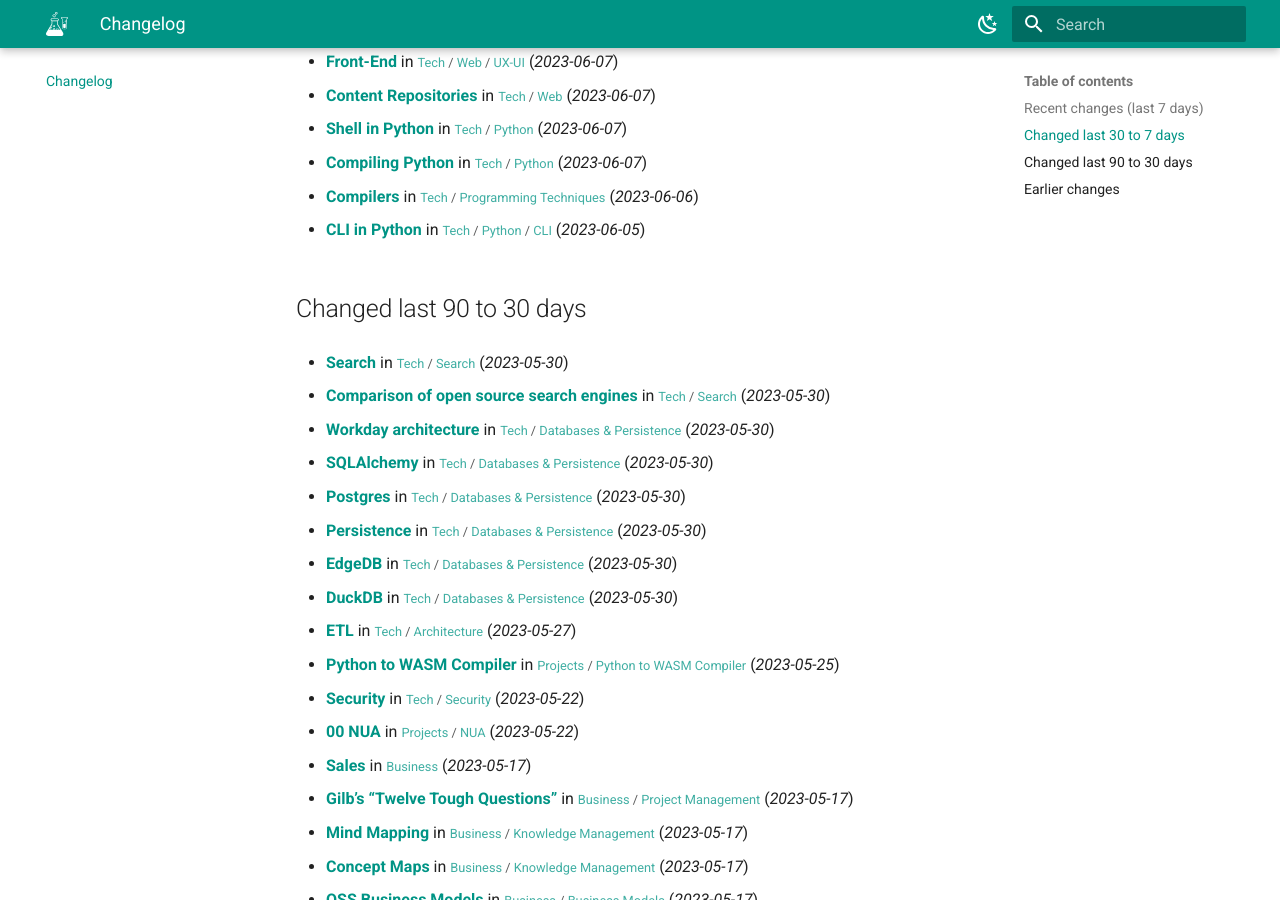
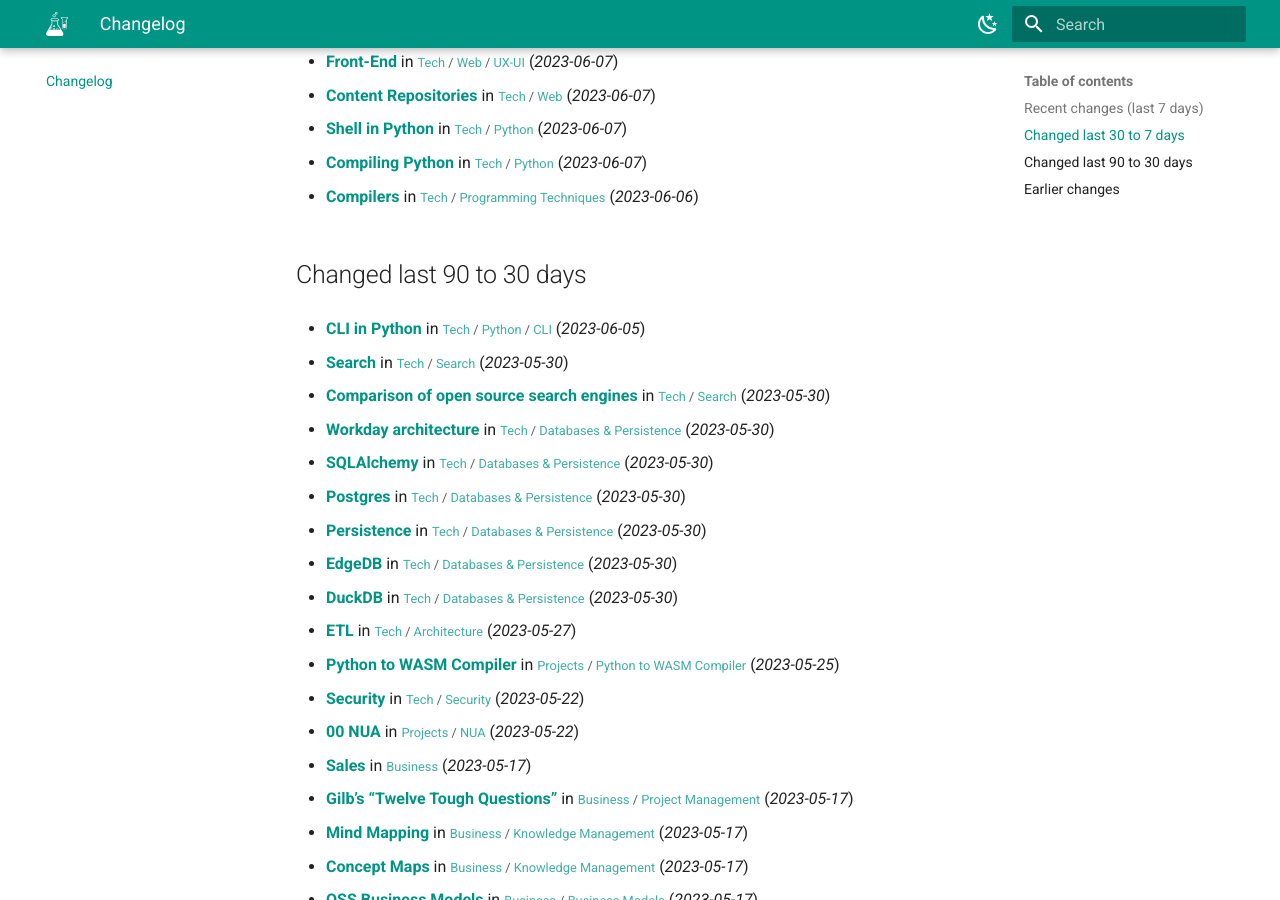
Before and after one commit to abilian/lab.abilian.com, an MkDocs documentation site: the page built from docs/changelog.md, in a window 1280 px wide and 900 px high, scrolled down 690 px. Built offline with MkDocs 1.6.1 and Material for MkDocs 9.7.7, drawn with Linux system fonts in a browser that asks for light colours; comment, search, counter and statistics services are not loaded.

Commit message:
Update content

```diff
--- a/docs/changelog.md
+++ b/docs/changelog.md
@@ -38,11 +38,11 @@
 
 - **[Compilers](/Tech/Programming Techniques/Compilers/)** in <small>[Tech](/Tech/00 Technology/) / [Programming Techniques](/Tech/Programming Techniques/Assertions/)</small> (*2023-06-06*)
 
-- **[CLI in Python](/Tech/Python/CLI/CLI in Python/)** in <small>[Tech](/Tech/00 Technology/) / [Python](/Tech/Python/(Pretty) tables in Python/) / [CLI](/Tech/Python/CLI/Argparse/)</small> (*2023-06-05*)
-
 
 
 ## Changed last 90 to 30 days
+
+- **[CLI in Python](/Tech/Python/CLI/CLI in Python/)** in <small>[Tech](/Tech/00 Technology/) / [Python](/Tech/Python/(Pretty) tables in Python/) / [CLI](/Tech/Python/CLI/Argparse/)</small> (*2023-06-05*)
 
 - **[Search](/Tech/Search/Search/)** in <small>[Tech](/Tech/00 Technology/) / [Search](/Tech/Search/Comparison of open source search engines/)</small> (*2023-05-30*)
 
```
